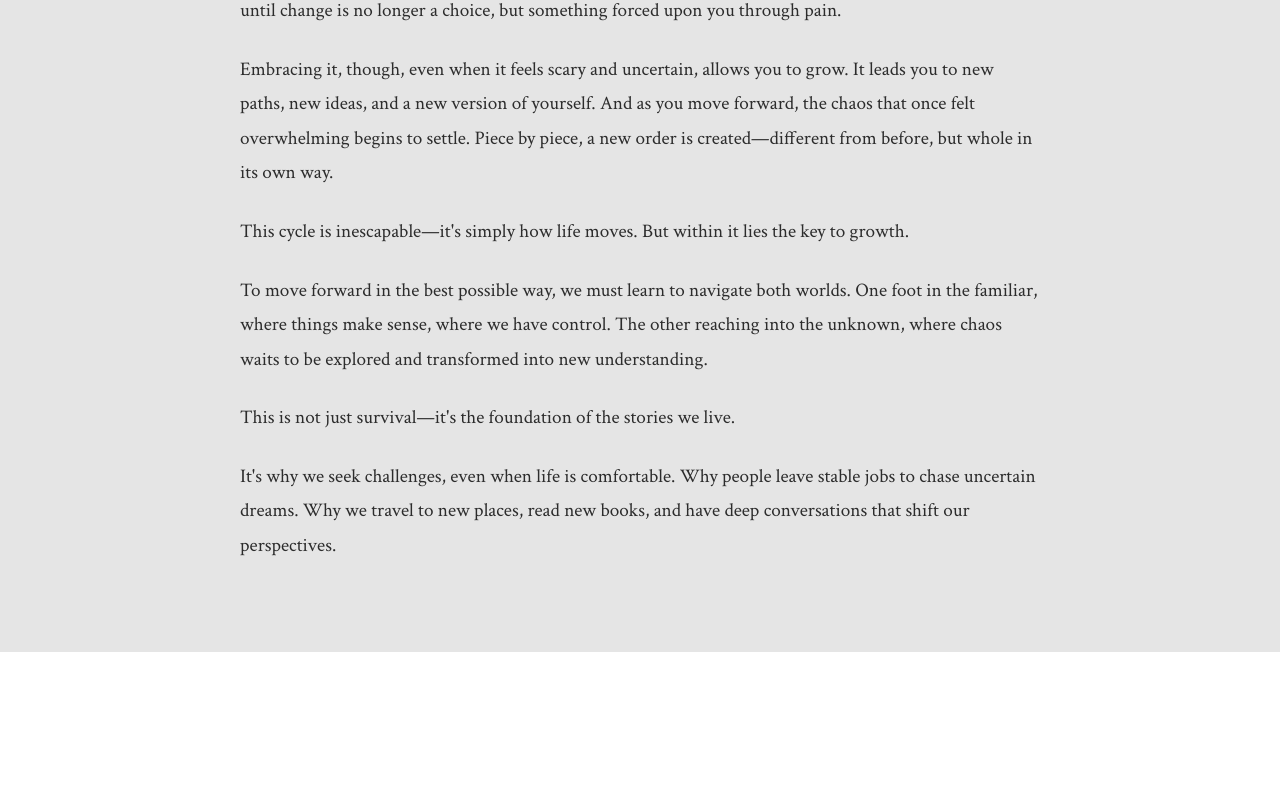
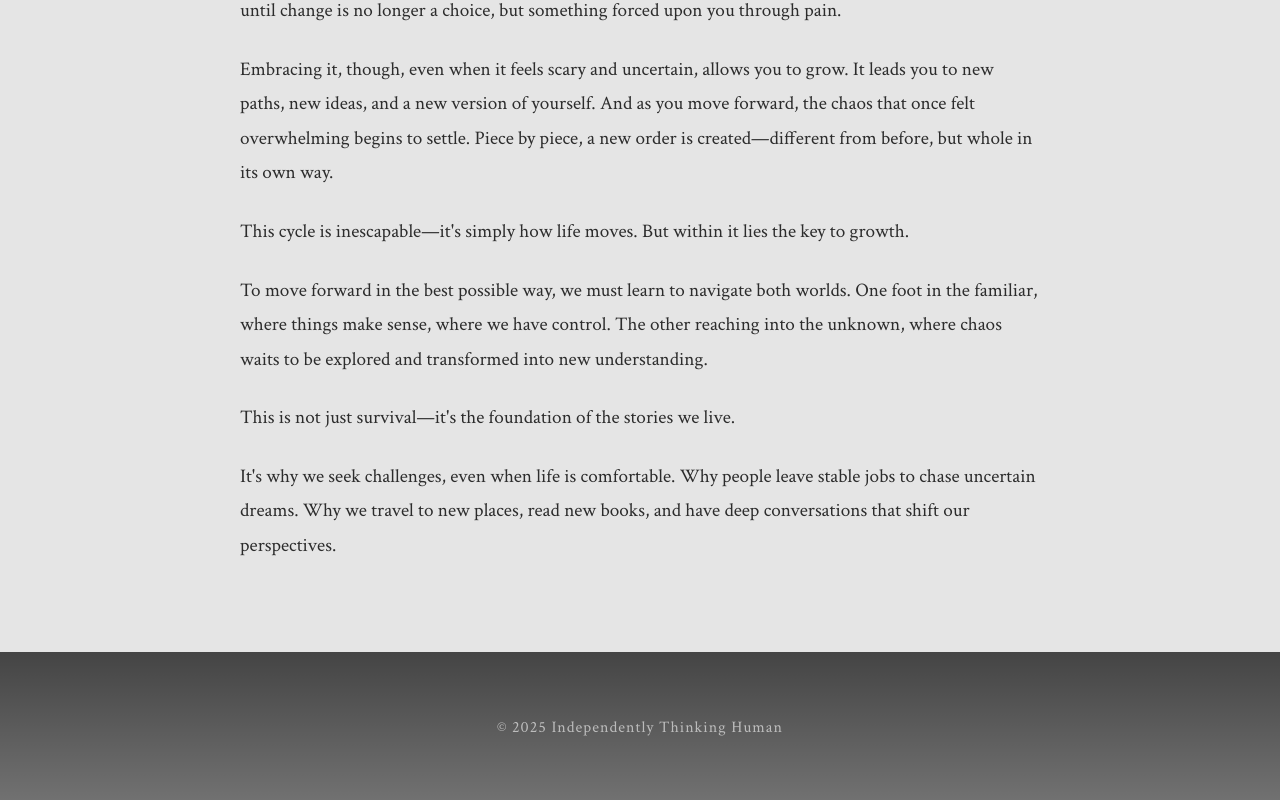
Before and after one commit to t0shido/independently-thinking-human, a React (Vite) app: page / in a window 1280 px wide. Shown: the part 1910-2710 px from the top of the page. Before the commit the page ends 2562 px from the top, so only its background shows below. Built offline with nearby package versions, Linux system fonts and the light colour scheme.

Commit message:
Add minimalist footer to homepage with matching hero section style

```diff
--- a/src/App.css
+++ b/src/App.css
@@ -397,3 +397,38 @@ body {
   line-height: 1.6;
   margin: 0;
 }
+
+.footer {
+  background: linear-gradient(rgba(0, 0, 0, 0.7), rgba(0, 0, 0, 0.5));
+  color: var(--secondary-color);
+  padding: 4rem 2rem;
+  position: relative;
+  overflow: hidden;
+}
+
+.footer-content {
+  max-width: 1200px;
+  margin: 0 auto;
+  text-align: center;
+  display: flex;
+  justify-content: center;
+  align-items: center;
+  height: 100%;
+}
+
+.footer-content p {
+  font-size: 1rem;
+  opacity: 0.7;
+  margin: 0;
+  letter-spacing: 1px;
+}
+
+@media screen and (max-width: 768px) {
+  .footer {
+    padding: 3rem 1rem;
+  }
+
+  .footer-content p {
+    font-size: 0.9rem;
+  }
+}
--- a/src/App.jsx
+++ b/src/App.jsx
@@ -132,6 +132,14 @@ function AppContent() {
           <Route path="/admin" element={<Admin />} />
         </Routes>
       </main>
+
+      {isHome && (
+        <footer className="footer">
+          <div className="footer-content">
+            <p>&copy; {new Date().getFullYear()} Independently Thinking Human</p>
+          </div>
+        </footer>
+      )}
     </div>
   );
 }
```
